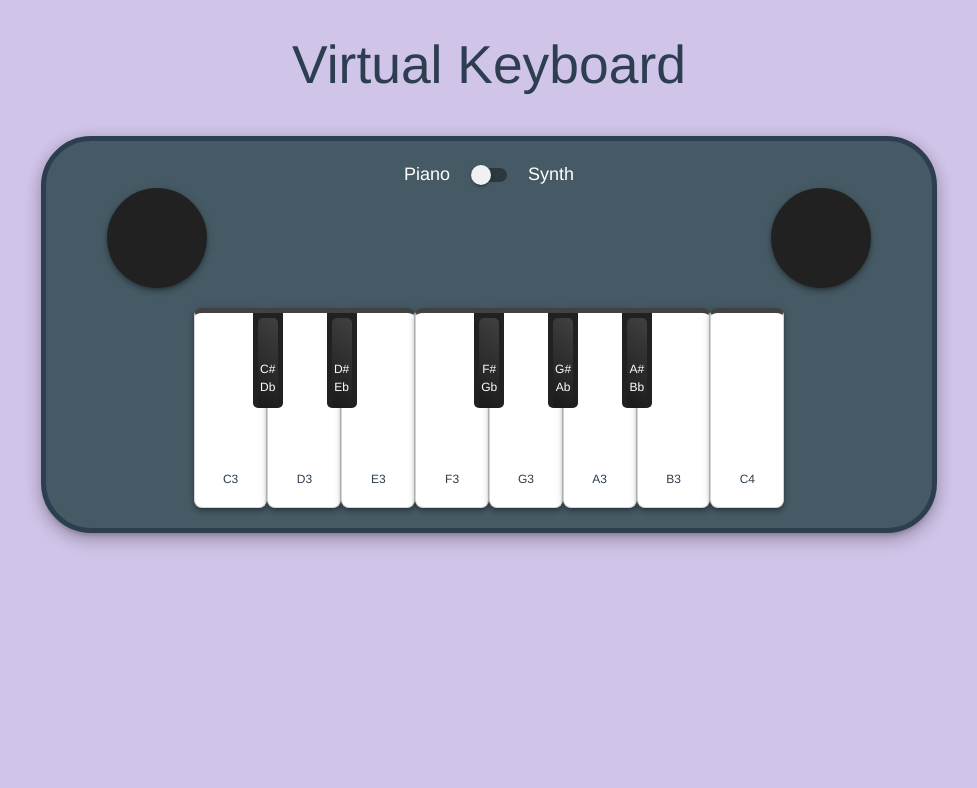
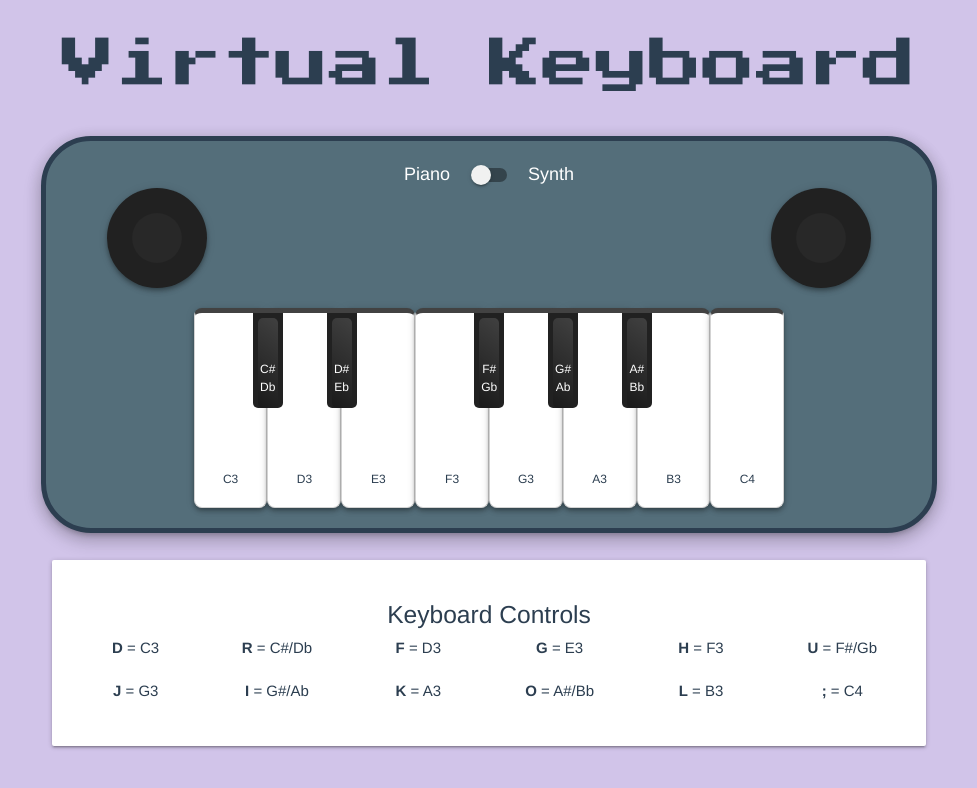
Before and after one commit to ihartw/Virtual-Keyboard, a Vue app: page /#/ in a window 1280 px wide. Shown: the top 788 px of the page, without its empty margins (151-1128 px from the left). Built offline with nearby package versions, Linux system fonts and the light colour scheme.

Commit message:
Adding changes

```diff
--- a/public/index.html
+++ b/public/index.html
@@ -5,6 +5,7 @@
     <meta http-equiv="X-UA-Compatible" content="IE=edge">
     <meta name="viewport" content="width=device-width,initial-scale=1.0">
     <link rel="icon" href="<%= BASE_URL %>heart.png">
+    <link href="https://fonts.googleapis.com/css2?family=Press+Start+2P&display=swap" rel="stylesheet">
     <title>Virtual Keyboard</title>
   </head>
   <body>
--- a/src/App.vue
+++ b/src/App.vue
@@ -1,10 +1,16 @@
 <template>
   <div id="app">
+    <h2 class="center-align">Virtual Keyboard</h2>
+    <div class="row"></div>
     <router-view/>
   </div>
 </template>
 
 <style>
+html {
+  background-color: #d1c4e9;
+}
+
 #app {
   font-family: Avenir, Helvetica, Arial, sans-serif;
   -webkit-font-smoothing: antialiased;
@@ -13,7 +19,8 @@
   color: #2c3e50;
   min-height: 100vh;
 }
-html {
-  background-color: #d1c4e9;
+
+h2 {
+  font-family: 'Press Start 2P', cursive;
 }
 </style>
--- a/src/views/Home.vue
+++ b/src/views/Home.vue
@@ -1,7 +1,6 @@
 <template>
 <div class="container">
-  <h2 class="center-align">Virtual Keyboard</h2>
-  <div class="row"></div>
+
   <div class="keyboard-container z-depth-3">
     <div class="row"></div>
 
@@ -18,7 +17,9 @@
 
       <!-- Minor Keys -->
       <div class="col s3">
-        <div class="speaker z-depth-2"></div>
+        <div class="speaker z-depth-2" v-bind:class="{ speakerBump: speakerActive }">
+          <div class="speaker-inner"></div>
+        </div>
       </div>
       <div class="col s1">
         <div class="minor-key" v-on:mousedown=cSharp v-on:mouseup=cSharpStop v-bind:class="{ minorKeyActive: cSharpIsActive }">
@@ -62,7 +63,9 @@
         </div>
       </div>
       <div class="col s3">
-        <div class="speaker z-depth-2"></div>
+        <div class="speaker z-depth-2" v-bind:class="{ speakerBump: speakerActive }">
+          <div class="speaker-inner"></div>
+        </div>
       </div>
     </div>
 
@@ -112,6 +115,59 @@
       <div class="col s2"></div>
     </div>
   </div>
+
+  <div class="row"></div>
+
+  <!-- Controls -->
+  <div class="row">
+    <div class="col s12 m12">
+      <div class="card">
+        <div class="card-content">
+          <h5>Keyboard Controls</h5>
+          <div class="row">
+            <div class="col s2">
+              <p><b>D</b> = C3</p>
+            </div>
+            <div class="col s2">
+              <p><b>R</b> = C#/Db</p>
+            </div>
+            <div class="col s2">
+              <p><b>F</b> = D3</p>
+            </div>
+            <div class="col s2">
+              <p><b>G</b> = E3</p>
+            </div>
+            <div class="col s2">
+              <p><b>H</b> = F3</p>
+            </div>
+            <div class="col s2">
+              <p><b>U</b> = F#/Gb</p>
+            </div>
+          </div>
+          <div class="row">
+            <div class="col s2">
+              <p><b>J</b> = G3</p>
+            </div>
+            <div class="col s2">
+              <p><b>I</b> = G#/Ab</p>
+            </div>
+            <div class="col s2">
+              <p><b>K</b> = A3</p>
+            </div>
+            <div class="col s2">
+              <p><b>O</b> = A#/Bb</p>
+            </div>
+            <div class="col s2">
+              <p><b>L</b> = B3</p>
+            </div>
+            <div class="col s2">
+              <p><b>;</b> = C4</p>
+            </div>
+          </div>
+        </div>
+      </div>
+    </div>
+  </div>
 </div>
 </template>
 
@@ -133,11 +189,11 @@ export default {
       fSharpIsActive: false,
       gSharpIsActive: false,
       aSharpIsActive: false,
-      synthOn: false
+      synthOn: false,
+      speakerActive: false
     }
   },
   methods: {
-
     // Play audio functions
     c3: function(event) {
       var c3Audio = new Audio();
@@ -215,127 +271,165 @@ export default {
       this.c3Audio.pause();
       this.c3Audio.currentTime = 0;
       this.cIsActive = false;
+      this.speakerActive = false;
     },
     c4Stop: function(event) {
       this.c4Audio.pause();
       this.c4Audio.currentTime = 0;
       this.c4IsActive = false;
+      this.speakerActive = false;
     },
     cSharpStop: function(event) {
       this.cSharpAudio.pause();
       this.cSharpAudio.currentTime = 0;
       this.cSharpIsActive = false;
+      this.speakerActive = false;
     },
     d3Stop: function(event) {
       this.d3Audio.pause();
       this.d3Audio.currentTime = 0;
       this.dIsActive = false;
+      this.speakerActive = false;
     },
     dSharpStop: function(event) {
       this.dSharpAudio.pause();
       this.dSharpAudio.currentTime = 0;
       this.dSharpIsActive = false;
+      this.speakerActive = false;
     },
     e3Stop: function(event) {
       this.e3Audio.pause();
       this.e3Audio.currentTime = 0;
       this.eIsActive = false;
+      this.speakerActive = false;
     },
     f3Stop: function(event) {
       this.f3Audio.pause();
       this.f3Audio.currentTime = 0;
       this.fIsActive = false;
+      this.speakerActive = false;
     },
     fSharpStop: function(event) {
       this.fSharpAudio.pause();
       this.fSharpAudio.currentTime = 0;
       this.fSharpIsActive = false;
+      this.speakerActive = false;
     },
     g3Stop: function(event) {
       this.g3Audio.pause();
       this.g3Audio.currentTime = 0;
       this.gIsActive = false;
+      this.speakerActive = false;
     },
     gSharpStop: function(event) {
       this.gSharpAudio.pause();
       this.gSharpAudio.currentTime = 0;
       this.gSharpIsActive = false;
+      this.speakerActive = false;
     },
     a3Stop: function(event) {
       this.a3Audio.pause();
       this.a3Audio.currentTime = 0;
       this.aIsActive = false;
+      this.speakerActive = false;
     },
     aSharpStop: function(event) {
       this.aSharpAudio.pause();
       this.aSharpAudio.currentTime = 0;
       this.aSharpIsActive = false;
+      this.speakerActive = false;
     },
     b3Stop: function(event) {
       this.b3Audio.pause();
       this.b3Audio.currentTime = 0;
       this.bIsActive = false;
+      this.speakerActive = false;
     },
 
     toggleSynth: function(event) {
       this.synthOn = true
     }
   },
+  created: function() {
+    // window.addEventListener('resize', this.mobileTrigger);
+  },
   mounted() {
+    // window.addEventListener('resize', event => {
+    //   var intFrameWidth = window.innerWidth;
+    //   if(window.intFrameWidth === 500) {
+    //     console.log('window size is 500')
+    //     alert('window size is 500');
+    //   }
+    // });
+    // Play Audio With Keyboard
     window.addEventListener('keydown', event => {
       if (event.keyCode === 68) {
         this.c3();
         this.cIsActive = true;
+        this.speakerActive = true;
       };
       if (event.keyCode === 70) {
         this.d3();
         this.dIsActive = true;
+        this.speakerActive = true;
       }
       if (event.keyCode === 71) {
         this.e3();
         this.eIsActive = true;
+        this.speakerActive = true;
       }
       if (event.keyCode === 72) {
         this.f3();
         this.fIsActive = true;
+        this.speakerActive = true;
       }
       if (event.keyCode === 74) {
         this.g3();
         this.gIsActive = true;
+        this.speakerActive = true;
       }
       if (event.keyCode === 75) {
         this.a3();
         this.aIsActive = true;
+        this.speakerActive = true;
       }
       if (event.keyCode === 76) {
         this.b3();
         this.bIsActive = true;
+        this.speakerActive = true;
       }
       if (event.keyCode === 186) {
         this.c4();
         this.c4IsActive = true;
+        this.speakerActive = true;
       }
       if (event.keyCode === 82) {
         this.cSharp();
         this.cSharpIsActive = true;
+        this.speakerActive = true;
       }
       if (event.keyCode === 84) {
         this.dSharp();
         this.dSharpIsActive = true;
+        this.speakerActive = true;
       }
       if (event.keyCode === 85) {
         this.fSharp();
         this.fSharpIsActive = true;
+        this.speakerActive = true;
       }
       if (event.keyCode === 73) {
         this.gSharp();
         this.gSharpIsActive = true;
+        this.speakerActive = true;
       }
       if (event.keyCode === 79) {
         this.aSharp();
         this.aSharpIsActive = true;
+        this.speakerActive = true;
       }
     });
+    // Stop Audio With Keyboard
     window.addEventListener('keyup', event => {
       if (event.keyCode === 68) {
         this.c3Stop();
@@ -382,7 +476,7 @@ export default {
 </script>
 <style>
 .keyboard-container {
-  background-color: #455a64;
+  background-color: #546e7a;
   border-radius: 50px;
   border: 5px solid;
 }
@@ -446,6 +540,21 @@ label {
   height: 100px;
   border-radius: 50px;
   margin: auto;
+  padding: 25px;
+}
+
+.speaker-inner {
+  background-color: #626262;
+  width: 50px;
+  height: 50px;
+  border-radius: 50px;
+  margin: auto;
+  opacity: .1;
+}
+
+.speakerBump {
+  transform: scale(1.05);
+  transition: all .1s ease 0s;
 }
 
 .key-shadow {
```
Also changed, not shown: src/assets/images/mobile_flip.gif (added).
